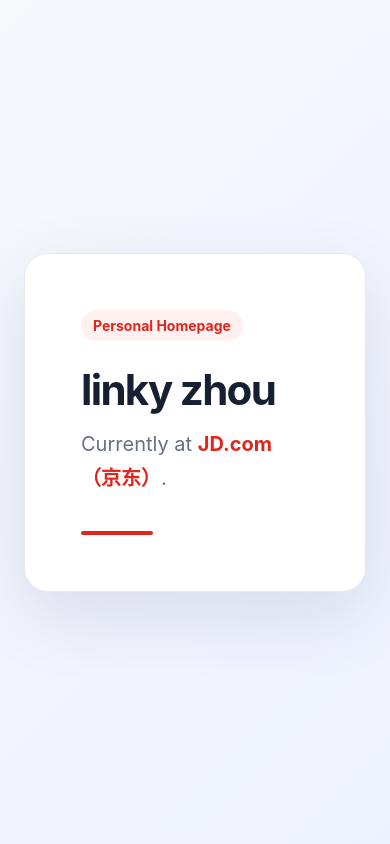
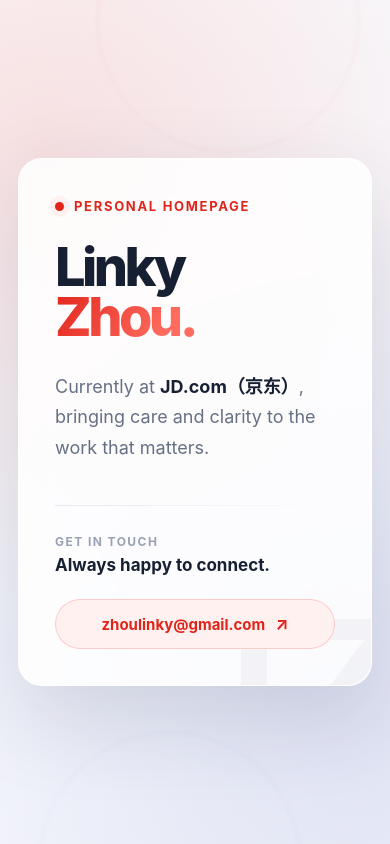
Before and after one commit to 542hys/linky-zhou-homepage, a plain HTML site: page index.html in a window 390 px wide. Drawn offline with Linux system fonts and the light colour scheme.

Commit message:
Polish homepage and add contact email
Refresh the visual design, improve responsive behavior, and add a mailto contact link.

```diff
--- a/index.html
+++ b/index.html
@@ -3,17 +3,229 @@
 <head>
   <meta charset="utf-8">
   <meta name="viewport" content="width=device-width, initial-scale=1">
-  <title>linky zhou | JD.com</title>
+  <meta name="description" content="Personal homepage of Linky Zhou at JD.com">
+  <title>Linky Zhou · JD.com</title>
   <style>
-    *{box-sizing:border-box}body{margin:0;font-family:Inter,-apple-system,BlinkMacSystemFont,"Segoe UI",sans-serif;background:linear-gradient(135deg,#f7f8fc,#eef2ff);color:#172033;min-height:100vh;display:grid;place-items:center;padding:24px}.card{width:min(720px,100%);background:#fff;border:1px solid #e7eaf3;border-radius:24px;padding:56px;box-shadow:0 24px 70px rgba(32,46,89,.12)}.tag{display:inline-block;padding:7px 12px;border-radius:999px;background:#fff1f0;color:#e1251b;font-weight:700;font-size:14px}h1{font-size:clamp(42px,8vw,72px);line-height:1;margin:28px 0 16px;letter-spacing:-.04em}p{font-size:20px;line-height:1.7;color:#667085;margin:0}.company{color:#e1251b;font-weight:700}.line{height:4px;width:72px;background:#e1251b;border-radius:99px;margin-top:36px}
+    :root {
+      --ink: #172033;
+      --muted: #667085;
+      --accent: #e1251b;
+      --accent-soft: #fff1f0;
+      --line: rgba(23, 32, 51, .09);
+      --card: rgba(255, 255, 255, .84);
+    }
+
+    * { box-sizing: border-box; }
+
+    body {
+      margin: 0;
+      min-height: 100vh;
+      display: grid;
+      place-items: center;
+      overflow: hidden;
+      padding: 32px;
+      color: var(--ink);
+      font-family: Inter, ui-sans-serif, -apple-system, BlinkMacSystemFont, "Segoe UI", sans-serif;
+      background:
+        radial-gradient(circle at 12% 18%, rgba(225, 37, 27, .12), transparent 28rem),
+        radial-gradient(circle at 88% 82%, rgba(92, 107, 192, .14), transparent 30rem),
+        linear-gradient(135deg, #fbfbfd 0%, #f3f5fb 100%);
+    }
+
+    body::before,
+    body::after {
+      content: "";
+      position: fixed;
+      width: 260px;
+      height: 260px;
+      border-radius: 50%;
+      filter: blur(2px);
+      opacity: .45;
+      pointer-events: none;
+    }
+
+    body::before {
+      top: -110px;
+      right: 8%;
+      border: 1px solid rgba(225, 37, 27, .22);
+    }
+
+    body::after {
+      bottom: -150px;
+      left: 10%;
+      border: 1px solid rgba(92, 107, 192, .22);
+    }
+
+    .card {
+      position: relative;
+      width: min(880px, 100%);
+      padding: clamp(36px, 7vw, 76px);
+      overflow: hidden;
+      border: 1px solid rgba(255, 255, 255, .9);
+      border-radius: 32px;
+      background: var(--card);
+      box-shadow: 0 32px 90px rgba(38, 48, 88, .14);
+      backdrop-filter: blur(22px);
+      -webkit-backdrop-filter: blur(22px);
+    }
+
+    .card::after {
+      content: "LZ";
+      position: absolute;
+      right: -18px;
+      bottom: -64px;
+      color: rgba(23, 32, 51, .035);
+      font-size: clamp(150px, 28vw, 260px);
+      font-weight: 800;
+      letter-spacing: -.1em;
+      line-height: 1;
+      pointer-events: none;
+    }
+
+    .eyebrow {
+      display: inline-flex;
+      align-items: center;
+      gap: 10px;
+      margin: 0 0 28px;
+      color: var(--accent);
+      font-size: 13px;
+      font-weight: 750;
+      letter-spacing: .13em;
+      text-transform: uppercase;
+    }
+
+    .eyebrow::before {
+      content: "";
+      width: 9px;
+      height: 9px;
+      border-radius: 50%;
+      background: var(--accent);
+      box-shadow: 0 0 0 6px var(--accent-soft);
+    }
+
+    h1 {
+      max-width: 720px;
+      margin: 0;
+      font-size: clamp(54px, 10vw, 104px);
+      font-weight: 780;
+      letter-spacing: -.065em;
+      line-height: .92;
+    }
+
+    h1 span {
+      color: transparent;
+      background: linear-gradient(120deg, var(--accent), #ff6b5f 78%);
+      -webkit-background-clip: text;
+      background-clip: text;
+    }
+
+    .intro {
+      max-width: 590px;
+      margin: 30px 0 0;
+      color: var(--muted);
+      font-size: clamp(18px, 2.5vw, 22px);
+      line-height: 1.7;
+    }
+
+    .company {
+      color: var(--ink);
+      font-weight: 720;
+    }
+
+    .divider {
+      width: 100%;
+      height: 1px;
+      margin: 42px 0 28px;
+      background: linear-gradient(90deg, var(--line), transparent);
+    }
+
+    .contact {
+      position: relative;
+      z-index: 1;
+      display: flex;
+      align-items: center;
+      justify-content: space-between;
+      gap: 24px;
+    }
+
+    .contact-copy small {
+      display: block;
+      margin-bottom: 6px;
+      color: #98a2b3;
+      font-size: 12px;
+      font-weight: 700;
+      letter-spacing: .12em;
+      text-transform: uppercase;
+    }
+
+    .contact-copy strong {
+      font-size: 17px;
+      font-weight: 650;
+    }
+
+    .email {
+      display: inline-flex;
+      align-items: center;
+      gap: 10px;
+      padding: 14px 20px;
+      border: 1px solid rgba(225, 37, 27, .18);
+      border-radius: 999px;
+      color: var(--accent);
+      background: var(--accent-soft);
+      font-size: 15px;
+      font-weight: 720;
+      text-decoration: none;
+      transition: transform .2s ease, box-shadow .2s ease, background .2s ease;
+    }
+
+    .email::after {
+      content: "↗";
+      font-size: 17px;
+    }
+
+    .email:hover {
+      transform: translateY(-2px);
+      color: #fff;
+      background: var(--accent);
+      box-shadow: 0 12px 28px rgba(225, 37, 27, .22);
+    }
+
+    .email:focus-visible {
+      outline: 3px solid rgba(225, 37, 27, .25);
+      outline-offset: 4px;
+    }
+
+    @media (max-width: 640px) {
+      body { padding: 18px; overflow: auto; }
+      .card { border-radius: 24px; }
+      .contact { align-items: flex-start; flex-direction: column; }
+      .email { width: 100%; justify-content: center; }
+    }
+
+    @media (prefers-reduced-motion: reduce) {
+      .email { transition: none; }
+    }
   </style>
 </head>
 <body>
   <main class="card">
-    <span class="tag">Personal Homepage</span>
-    <h1>linky zhou</h1>
-    <p>Currently at <span class="company">JD.com（京东）</span>.</p>
-    <div class="line"></div>
+    <p class="eyebrow">Personal homepage</p>
+    <h1>Linky<br><span>Zhou.</span></h1>
+    <p class="intro">
+      Currently at <span class="company">JD.com（京东）</span>, bringing care and clarity to the work that matters.
+    </p>
+
+    <div class="divider" aria-hidden="true"></div>
+
+    <div class="contact">
+      <div class="contact-copy">
+        <small>Get in touch</small>
+        <strong>Always happy to connect.</strong>
+      </div>
+      <a class="email" href="mailto:zhoulinky@gmail.com" aria-label="Email Linky Zhou">
+        zhoulinky@gmail.com
+      </a>
+    </div>
   </main>
 </body>
 </html>
```
